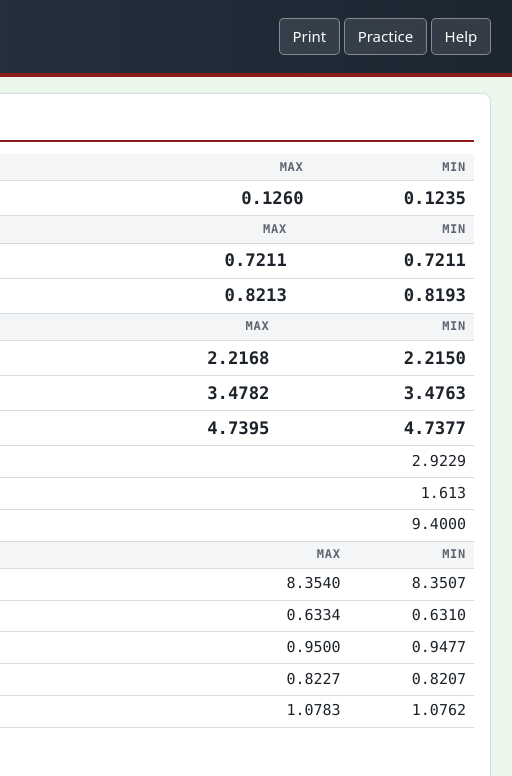
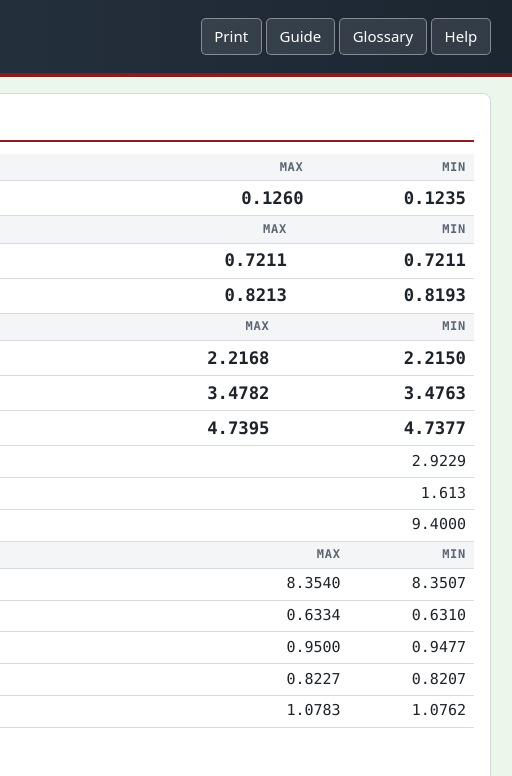
Before and after one commit to Ram-Gear/mob-cr, a plain HTML site: page index.html in a window 1280 px wide. Shown: the top 776 px of the page, 768-1280 px from the left. Drawn offline with Linux system fonts and the light colour scheme.

Commit message:
header: Practice -> Guide, add Glossary button, Help (Ask Grok) on help page; match hb-durability

```diff
--- a/index.html
+++ b/index.html
@@ -10,7 +10,8 @@
     <h1>MOB CR <span class="sub">Measurement Over Balls → CR, Chordal &amp; Span</span></h1></div></div>
   <nav class="header-actions">
     <button type="button" class="btn" onclick="window.print()">Print</button>
-    <a class="btn btn-ghost" href="help.html">Practice</a>
+    <a class="btn btn-ghost" href="help.html">Guide</a>
+    <a class="btn btn-ghost" href="help.html#glossary">Glossary</a>
     <a class="btn btn-ghost" id="btnHelp" href="https://grok.com/?q=I%27m%20using%20Ram-Gear%27s%20MOB%20CR%20app%2C%20a%20browser%20rebuild%20of%20Roger%20Blake%27s%20spreadsheet%20that%20converts%20measurement%20over%20balls%20%28MOB%29%20to%20comparator%20readings%20%28CR%29%2C%20chordal%20dimensions%20and%20span%20dimensions%20for%20stub%20tooth%20herringbone%20gears%20or%20pinions%20with%20an%20even%20number%20of%20teeth.%20Can%20you%20give%20me%20pointers%20on%20how%20to%20use%20it%3F" target="_blank" rel="noopener" title="Ask Grok how to use MOB CR (opens in a new tab)">Help</a>
   </nav>
 </header>
```
Also changed, not shown: help.html (+1 -1 lines).
